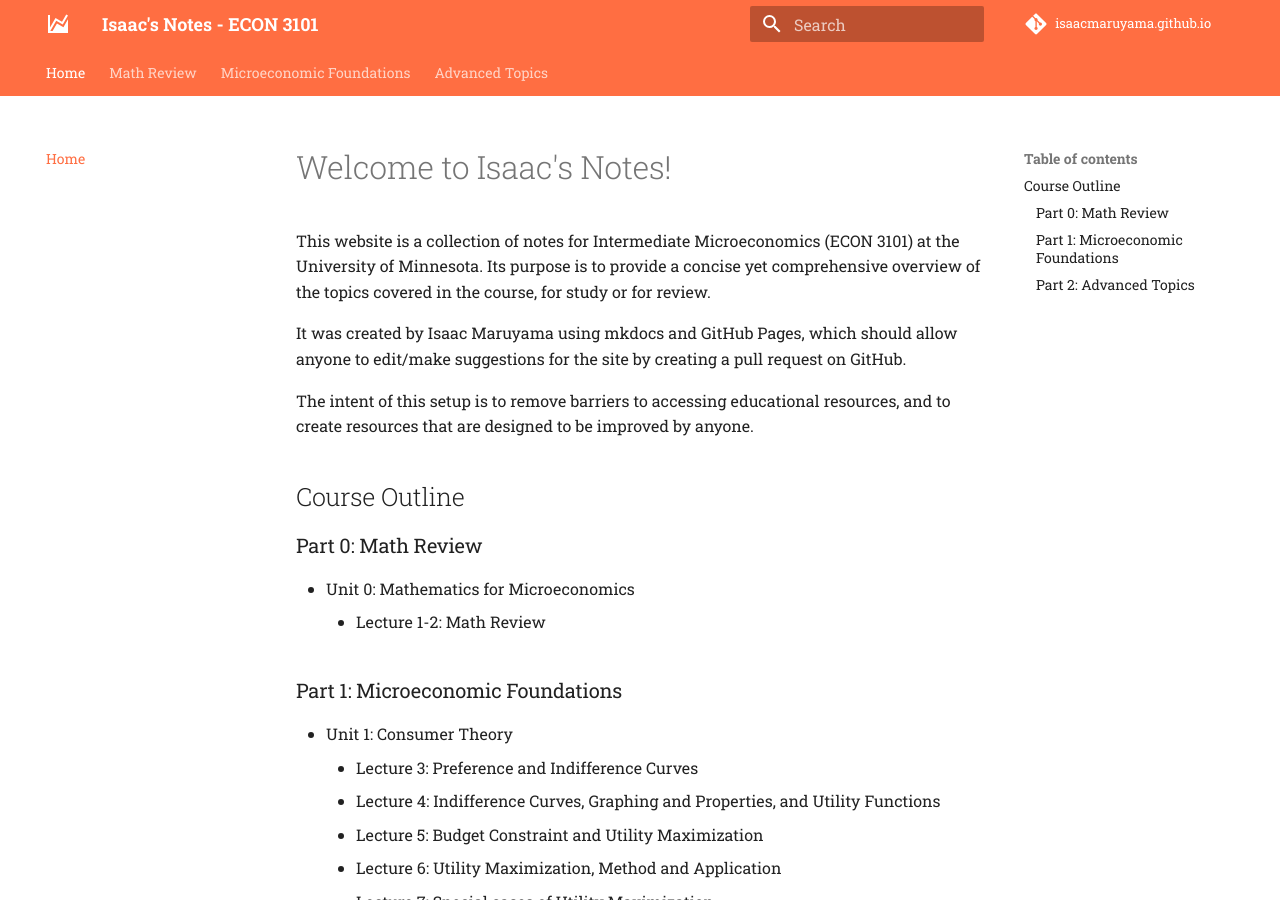
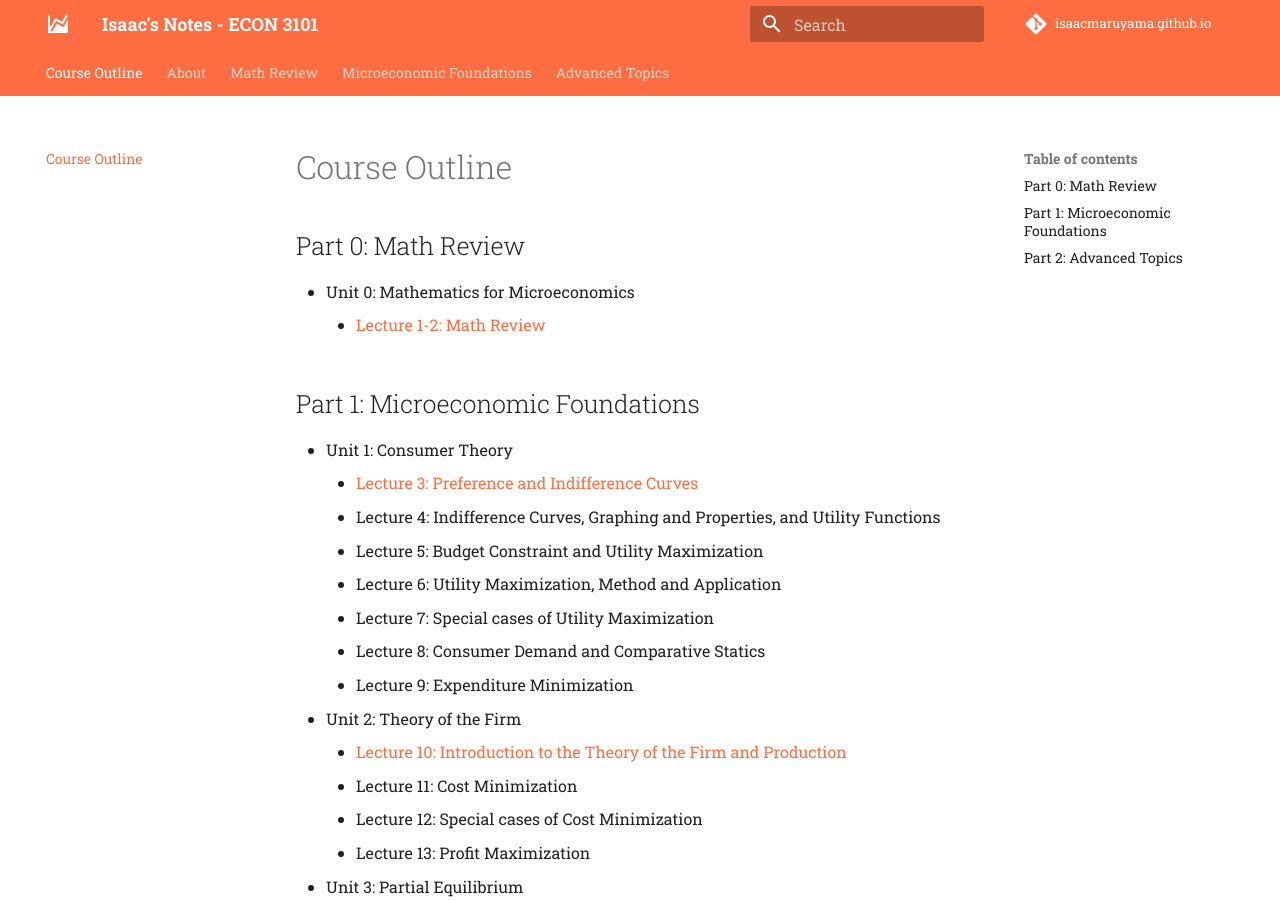
Before and after one commit to isaacmaruyama/isaacmaruyama.github.io, an MkDocs documentation site: the page built from docs/index.md, in a window 1280 px wide and 900 px high. Built offline with MkDocs 1.6.1 and Material for MkDocs 9.7.7, drawn with Linux system fonts in a browser that asks for light colours.

Commit message:
more edits

```diff
--- a/docs/index.md
+++ b/docs/index.md
@@ -1,22 +1,12 @@
-# Welcome to Isaac's Notes!
-
-This website is a collection of notes for Intermediate Microeconomics (ECON 3101) at the University of Minnesota. Its purpose is to provide a concise yet comprehensive overview of the topics covered in the course, for study or for review.
-
-It was created by Isaac Maruyama using mkdocs and GitHub Pages, which should allow anyone to edit/make suggestions for the site by creating a pull request on GitHub.
-
-The intent of this setup is to remove barriers to accessing educational resources, and to create resources that are designed to be improved by anyone.
-
-## Course Outline
-
-### Part 0: Math Review
+## Part 0: Math Review
 
 - Unit 0: Mathematics for Microeconomics
-    - Lecture 1-2: Math Review
+    - [Lecture 1-2: Math Review](Mathematics%20for%20Microeconomics/math-review.md)
 
-### Part 1: Microeconomic Foundations
+## Part 1: Microeconomic Foundations
 
 - Unit 1: Consumer Theory
-    - Lecture 3: Preference and Indifference Curves
+    - [Lecture 3: Preference and Indifference Curves](Consumer%20Theory/preference-and-indifference-curves.md)
     - Lecture 4: Indifference Curves, Graphing and Properties, and Utility Functions
     - Lecture 5: Budget Constraint and Utility Maximization
     - Lecture 6: Utility Maximization, Method and Application
@@ -24,28 +14,28 @@ The intent of this setup is to remove barriers to accessing educational resource
     - Lecture 8: Consumer Demand and Comparative Statics
     - Lecture 9: Expenditure Minimization
 - Unit 2: Theory of the Firm
-    - Lecture 10: Introduction to the Theory of the Firm and Production
+    - [Lecture 10: Introduction to the Theory of the Firm and Production](Theory%20of%20the%20Firm/introduction-to-the-theory-of-the-firm-and-production.md)
     - Lecture 11: Cost Minimization
     - Lecture 12: Special cases of Cost Minimization
     - Lecture 13: Profit Maximization
 - Unit 3: Partial Equilibrium
-    - Lecture 14: Partial Equilibrium: Short Run and Long Run Equilibria
+    - [Lecture 14: Partial Equilibrium: Short Run and Long Run Equilibria](Partial%20Equilibrium/short-run-and-long-run-equilibria.md)
     - Lecture 15: Partial Equilibrium: Consumer, Producer and Total Surplus
 - Unit 4: General Equilibrium
-    - Lecture 16: General Equilibrium/Edgeworth Box
+    - [Lecture 16: General Equilibrium/Edgeworth Box](General%20Equilibrium/general-equilibrium-edgeworth-box.md)
     - Lecture 17: General/Walrasian Equilibrium
     - Lecture 18: General Equilibrium Example
 
-### Part 2: Advanced Topics
+## Part 2: Advanced Topics
 
 - Unit 5: Game Theory
-    - Lecture 19: Simultaneous Games and Best Responses
+    - [Lecture 19: Simultaneous Games and Best Responses](Game%20Theory/simultaneous-games-and-best-responses.md)
     - Lecture 20: Simultaneous Games and IESDS
     - Lecture 21: Sequential Games
 - Unit 6: Monopoly
-    - Lecture 22: Monopoly: Introduction and Uniform Pricing
+    - [Lecture 22: Monopoly: Introduction and Uniform Pricing](Monopoly/introduction-to-uniform-pricing.md)
     - Lecture 23: Monopoly Markup and Price Elasticity of Demand
     - Lecture 24: Monopoly with Price Discrimination
 - Unit 7: Imperfect Competition
-    - Lecture 25: Cournot Competition and Collusion
+    - [Lecture 25: Cournot Competition and Collusion](Imperfect%20Competition/cournot-competition-and-collusion.md)
     - Lecture 26: Stackelberg and Bertrand Competition
--- a/mkdocs.yml
+++ b/mkdocs.yml
@@ -5,7 +5,8 @@ repo_url: https://isaacmaruyama.github.io/
 
 # site navigation
 nav:
-  - Home: index.md
+  - Course Outline: index.md
+  - About: about.md
   - Math Review:
     - Mathematics for Microeconomics:
       - Math Review: Mathematics for Microeconomics/math-review.md
```
Also changed, not shown: docs/about.md (added, +7 -0 lines).
